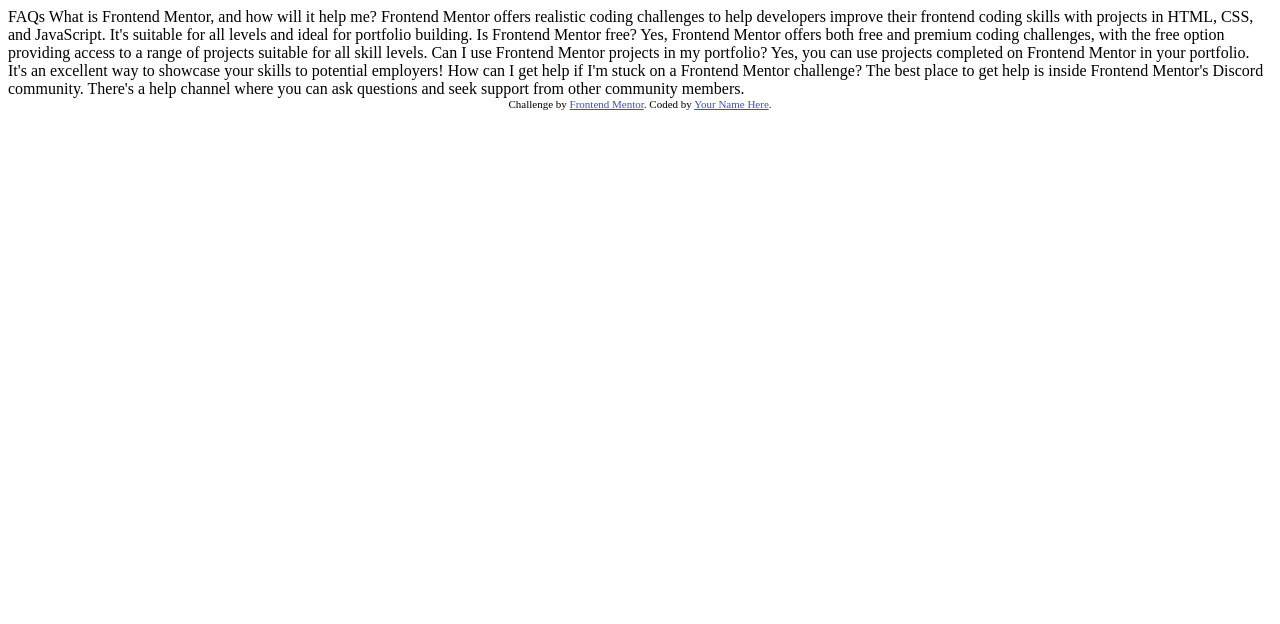
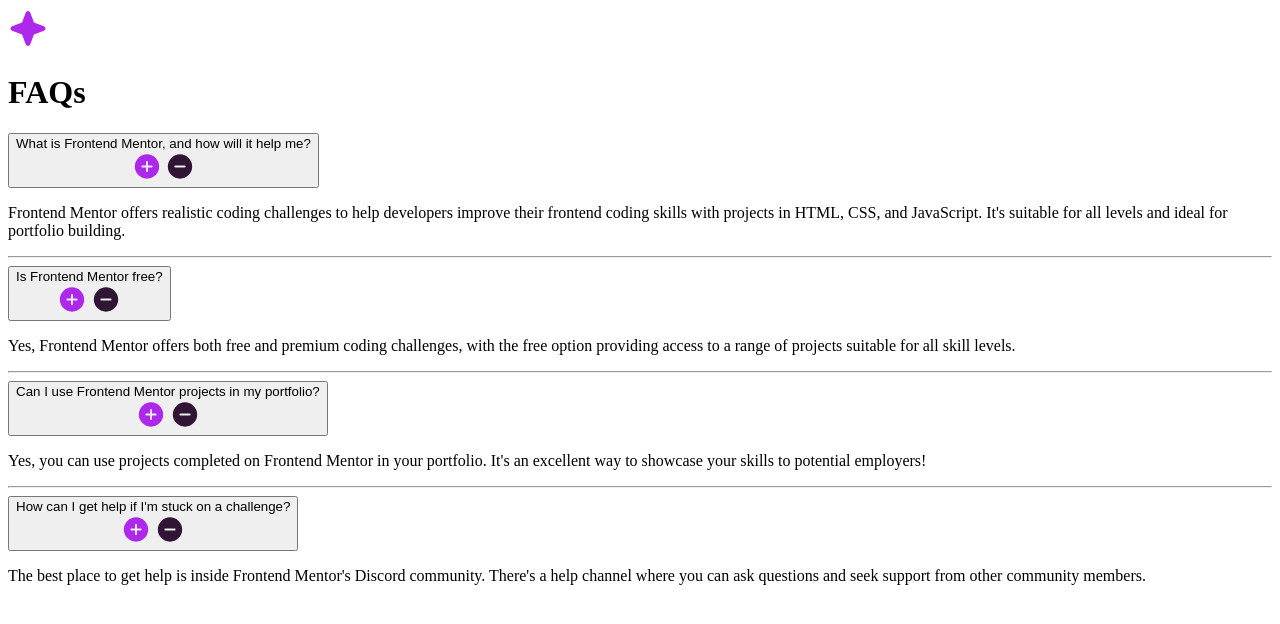
Before and after one commit to dashaunn/FEM-faq-accordion-main, a plain HTML site: page index.html in a window 1280 px wide. Drawn offline with Linux system fonts and the light colour scheme.

Commit message:
add base layout

```diff
--- a/index.html
+++ b/index.html
@@ -2,47 +2,100 @@
 <html lang="en">
 <head>
   <meta charset="UTF-8">
-  <meta name="viewport" content="width=device-width, initial-scale=1.0"> <!-- displays site properly based on user's device -->
+  <meta name="viewport" content="width=device-width, initial-scale=1.0">
+  <link rel="icon" type="image/png" sizes="32x32" href="./assets/images/favicon-32x32.png">
+  <title>Frontend Mentor | FAQ accordion</title>
+  <!-- My CSS -->
+  <link rel="stylesheet" href="style.css">
+  <!-- My JS -->
+  <script src="main.js" defer=""></script>
+</head>
 
-  <link rel="icon" type="image/png" sizes="32x32" href="./assets/images/favicon-32x32.png">
+  <body>
 
-  <title>Frontend Mentor | FAQ accordion</title>
+    <main>
 
-  <!-- Feel free to remove these styles or customise in your own stylesheet 👍 -->
-  <style>
-    .attribution { font-size: 11px; text-align: center; }
-    .attribution a { color: hsl(228, 45%, 44%); }
-  </style>
-</head>
-<body>
+        <div class="accordion-wrapper">
 
-  FAQs
+          <div class="accordion-container">
 
-  What is Frontend Mentor, and how will it help me?
+            <div class="accordion-title">
+              <img class="icon-star" src="./assets/images/icon-star.svg" alt="">
+              <h1>FAQs</h1>
+            </div>
 
-  Frontend Mentor offers realistic coding challenges to help developers improve their
-  frontend coding skills with projects in HTML, CSS, and JavaScript. It's suitable for
-  all levels and ideal for portfolio building.
+            <div class="accordion-item">
+              <button id="accordion-btn" class="accordion-btn">
+                What is Frontend Mentor, and how will it help me?
 
-  Is Frontend Mentor free?
+                <div class="icons">
+                  <img class="plus-icon btn-icon" src="./assets/images/icon-plus.svg" alt="maximize" >
+                  <img class="minus-icon btn-icon" src="./assets/images/icon-minus.svg" alt="minimize" >
+                </div>
+              </button>
 
-  Yes, Frontend Mentor offers both free and premium coding challenges, with the free
-  option providing access to a range of projects suitable for all skill levels.
+              <div class="accordion-description">
+                <p>Frontend Mentor offers realistic coding challenges to help developers improve their
+                frontend coding skills with projects in HTML, CSS, and JavaScript. It's suitable for
+                all levels and ideal for portfolio building.</p>
+              </div>
+            </div>
 
-  Can I use Frontend Mentor projects in my portfolio?
+            <hr>
 
-  Yes, you can use projects completed on Frontend Mentor in your portfolio. It's an excellent
-  way to showcase your skills to potential employers!
+            <div class="accordion-item">
+              <button id="accordion-btn" class="accordion-btn">
+                Is Frontend Mentor free?
 
-  How can I get help if I'm stuck on a Frontend Mentor challenge?
+                <div class="icons">
+                  <img class="plus-icon btn-icon" src="./assets/images/icon-plus.svg" alt="maximize" >
+                  <img class="minus-icon btn-icon" src="./assets/images/icon-minus.svg" alt="minimize" >
+                </div>
+              </button>
 
-  The best place to get help is inside Frontend Mentor's Discord community. There's a help
-  channel where you can ask questions and seek support from other community members.
+              <div class="accordion-description">
+                <p>Yes, Frontend Mentor offers both free and premium coding challenges, with the free
+                option providing access to a range of projects suitable for all skill levels.</p>
+              </div>
+            </div>
 
+            <hr>
 
-  <div class="attribution">
-    Challenge by <a href="https://www.frontendmentor.io?ref=challenge" target="_blank">Frontend Mentor</a>.
-    Coded by <a href="#">Your Name Here</a>.
-  </div>
-</body>
+            <div class="accordion-item">
+              <button id="accordion-btn" class="accordion-btn">
+                Can I use Frontend Mentor projects in my portfolio?
+
+                <div class="icons">
+                  <img class="plus-icon btn-icon" src="./assets/images/icon-plus.svg" alt="maximize" >
+                  <img class="minus-icon btn-icon" src="./assets/images/icon-minus.svg" alt="minimize" >
+                </div>
+              </button>
+
+              <div class="accordion-description">
+                <p>Yes, you can use projects completed on Frontend Mentor in your portfolio. It's an excellent
+                way to showcase your skills to potential employers!</p>
+              </div>
+            </div>
+
+            <hr>
+
+            <div class="accordion-item">
+              <button id="accordion-btn" class="accordion-btn">
+                How can I get help if I'm stuck on a challenge?
+
+                <div class="icons">
+                  <img class="plus-icon btn-icon" src="./assets/images/icon-plus.svg" alt="maximize" >
+                  <img class="minus-icon btn-icon" src="./assets/images/icon-minus.svg" alt="minimize" >
+                </div>
+              </button>
+
+              <div class="accordion-description">
+                <p>The best place to get help is inside Frontend Mentor's Discord community. There's a help
+                channel where you can ask questions and seek support from other community members.</p>
+              </div>
+            </div>
+
+        </div>
+    </main>
+  </body>
 </html>
```
